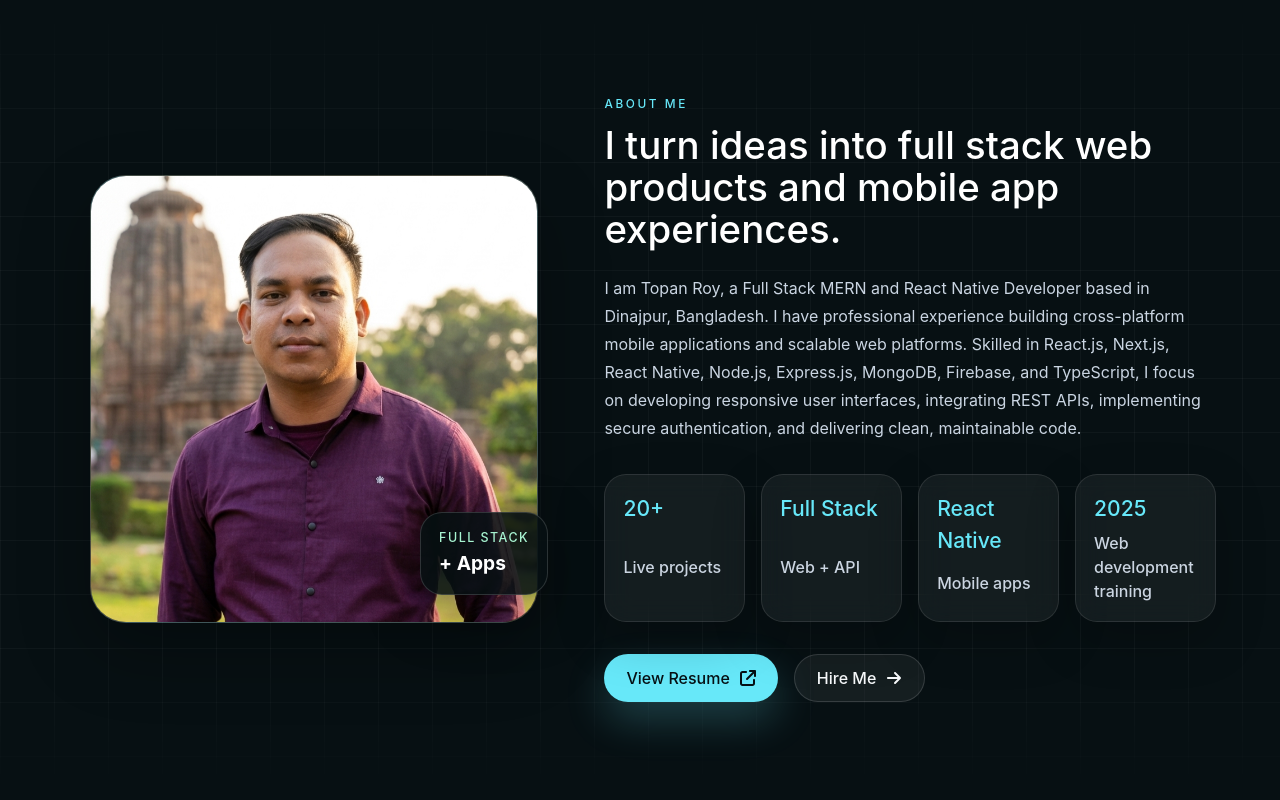
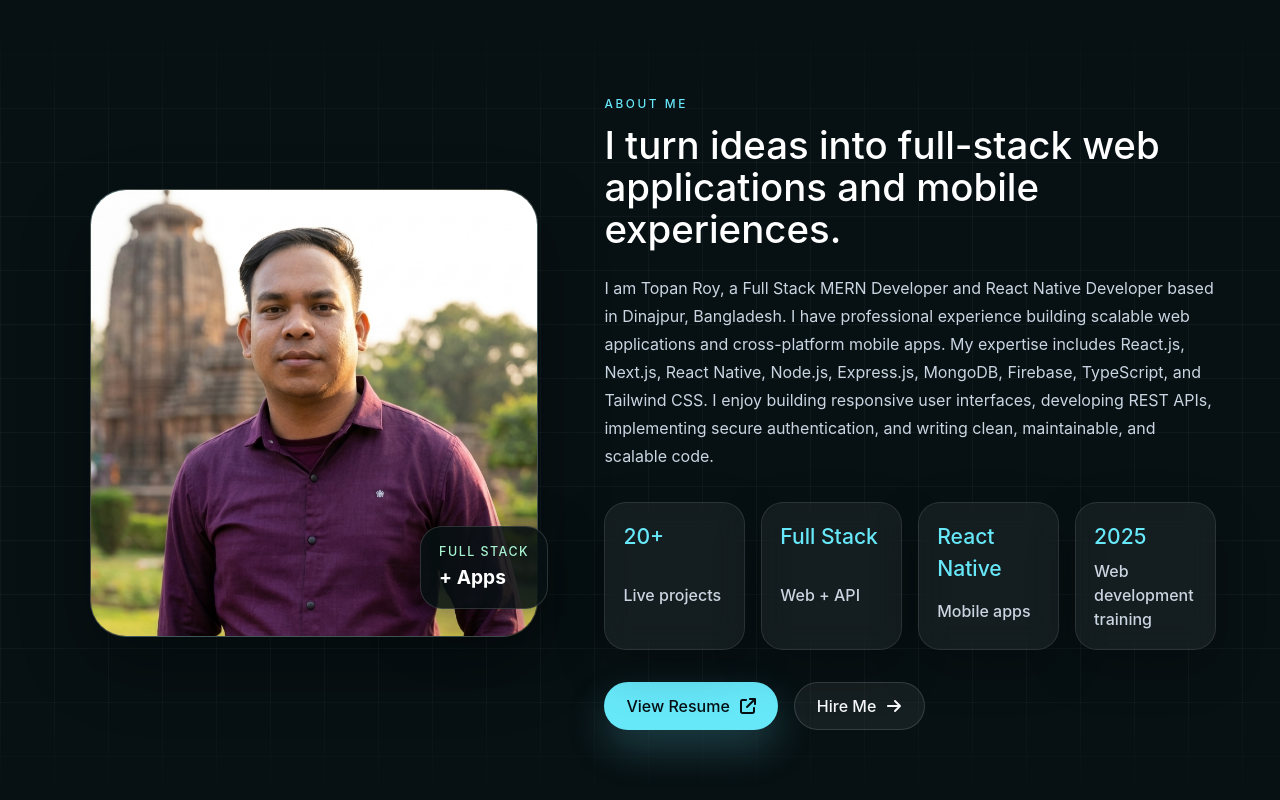
Before and after one commit to Topan-Roy/my-portfolio-1, a Next.js app: page / in a window 1280 px wide. Shown: the part 800-1600 px from the top of the page. Built offline with nearby package versions, Linux system fonts and the light colour scheme; no server answers.

Commit message:
added about me  update

```diff
--- a/src/component/HomeSections/AboutSection.jsx
+++ b/src/component/HomeSections/AboutSection.jsx
@@ -35,13 +35,13 @@ const AboutSection = () => {
         <div>
           <p className="section-kicker">About me</p>
           <h2 className="section-title">
-            I turn ideas into full stack web products and mobile app experiences.
+            I turn ideas into full-stack web applications and mobile experiences.
           </h2>
           <p className="mt-6 max-w-3xl text-base leading-7 text-slate-300">
-            I am Topan Roy, a Full Stack MERN and React Native Developer based in Dinajpur, Bangladesh.
-            I have professional experience building cross-platform mobile applications and scalable web platforms.
-            Skilled in React.js, Next.js, React Native, Node.js, Express.js, MongoDB, Firebase, and TypeScript,
-            I focus on developing responsive user interfaces, integrating REST APIs, implementing secure authentication, and delivering clean, maintainable code.
+            I am Topan Roy, a Full Stack MERN Developer and React Native Developer based in Dinajpur, Bangladesh.
+            I have professional experience building scalable web applications and cross-platform mobile apps.
+            My expertise includes React.js, Next.js, React Native, Node.js, Express.js, MongoDB, Firebase, TypeScript, and Tailwind CSS.
+            I enjoy building responsive user interfaces, developing REST APIs, implementing secure authentication, and writing clean, maintainable, and scalable code.
           </p>
 
           <div className="mt-8 grid gap-4 sm:grid-cols-2 xl:grid-cols-4">
```
